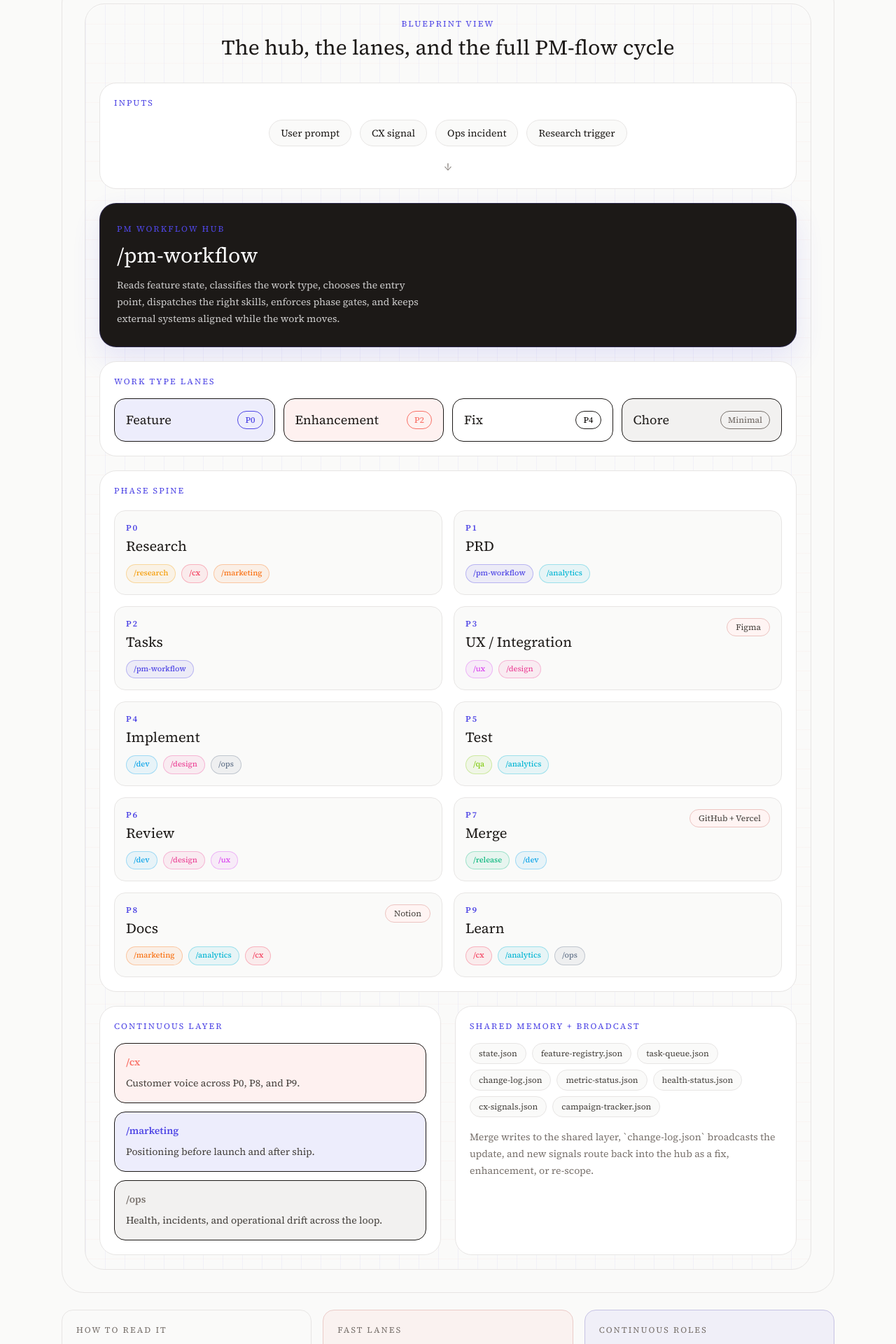
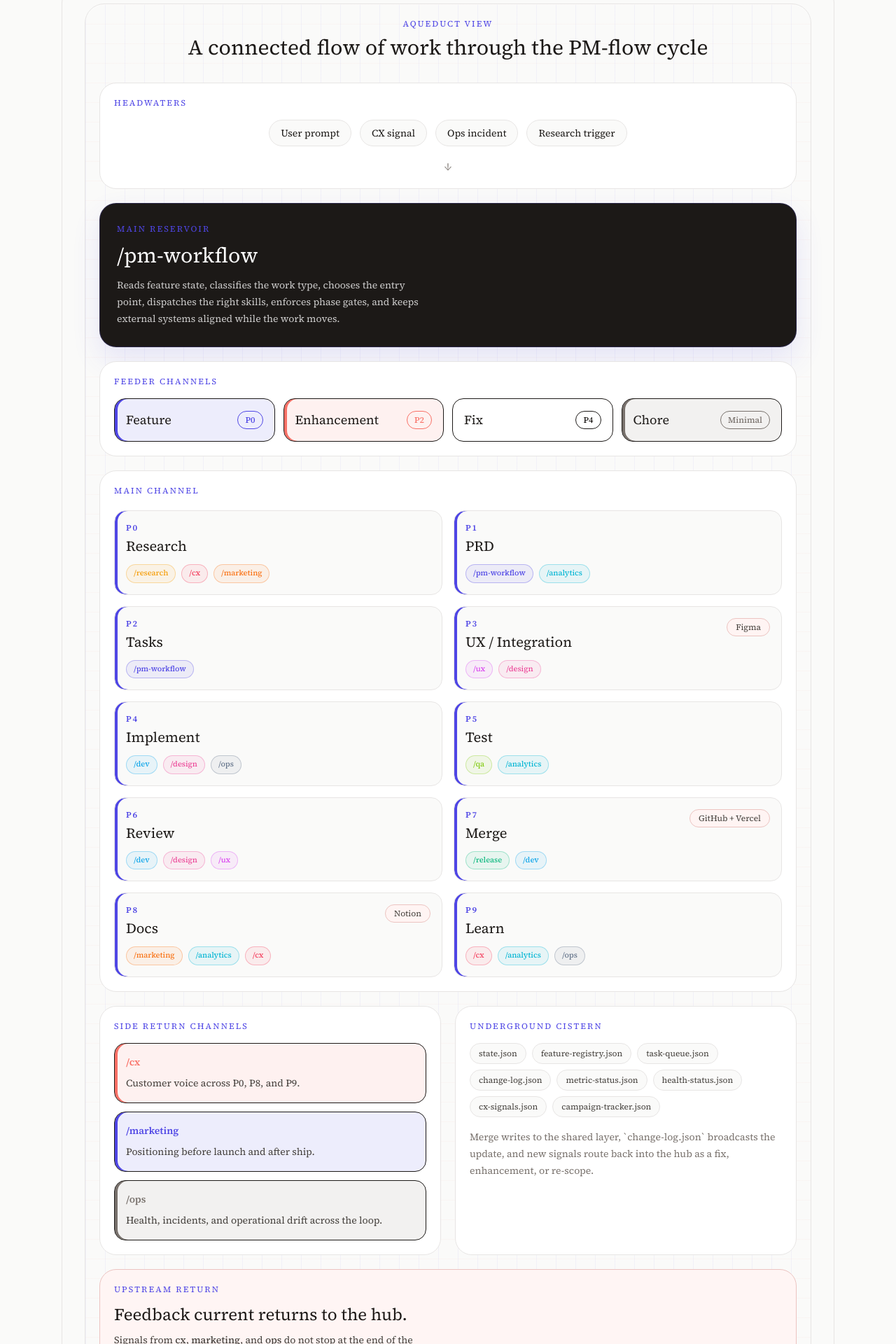
Before and after one commit to Regevba/fitme-story, a Next.js app: page /pm-flow in a window 1280 px wide. Shown: the part 856-2776 px from the top of the page at 70% size. Built offline with nearby package versions, Linux system fonts and the light colour scheme; no server answers.

Commit message:
style: refine pm-flow aqueduct metaphor

```diff
--- a/src/components/pm-flow/LifecycleLoop.tsx
+++ b/src/components/pm-flow/LifecycleLoop.tsx
@@ -178,15 +178,15 @@ export function LifecycleLoop() {
           }}
         >
           <div className="text-center">
-            <SectionLabel>Blueprint View</SectionLabel>
+            <SectionLabel>Aqueduct View</SectionLabel>
             <h3 className="mt-2 font-serif text-2xl md:text-3xl">
-              The hub, the lanes, and the full PM-flow cycle
+              A connected flow of work through the PM-flow cycle
             </h3>
           </div>
 
           <div className="mt-8 space-y-5">
             <div className="rounded-3xl border border-[var(--color-neutral-200)] bg-white p-5 dark:border-[var(--color-neutral-700)] dark:bg-[var(--color-neutral-800)]">
-              <SectionLabel>Inputs</SectionLabel>
+              <SectionLabel>Headwaters</SectionLabel>
               <div className="mt-4 flex flex-wrap justify-center gap-3">
                 {INPUTS.map((item) => (
                   <span
@@ -201,7 +201,7 @@ export function LifecycleLoop() {
             </div>
 
             <div className="rounded-3xl border border-[color:color-mix(in_srgb,var(--color-brand-indigo)_22%,transparent)] bg-[var(--color-neutral-900)] px-6 py-7 text-white shadow-[0_18px_40px_rgba(79,70,229,0.12)] dark:bg-[var(--color-neutral-800)]">
-              <SectionLabel>PM Workflow Hub</SectionLabel>
+              <SectionLabel>Main Reservoir</SectionLabel>
               <div className="mt-3 font-serif text-3xl">/pm-workflow</div>
               <p className="mt-3 max-w-[60ch] text-sm leading-6 text-[rgba(255,255,255,0.78)]">
                 Reads feature state, classifies the work type, chooses the entry point,
@@ -211,13 +211,17 @@ export function LifecycleLoop() {
             </div>
 
             <div className="rounded-3xl border border-[var(--color-neutral-200)] bg-white p-5 dark:border-[var(--color-neutral-700)] dark:bg-[var(--color-neutral-800)]">
-              <SectionLabel>Work Type Lanes</SectionLabel>
+              <SectionLabel>Feeder Channels</SectionLabel>
               <div className="mt-4 grid gap-3 sm:grid-cols-2 xl:grid-cols-4">
                 {WORK_TYPES.map((type) => (
                   <div
                     key={type.label}
                     className="rounded-2xl border p-4"
-                    style={{ borderColor: `${type.accent}33`, backgroundColor: type.background }}
+                    style={{
+                      borderColor: `${type.accent}33`,
+                      backgroundColor: type.background,
+                      boxShadow: `inset 4px 0 0 ${type.accent}`,
+                    }}
                   >
                     <div className="flex items-center justify-between gap-3">
                       <div className="font-serif text-lg">{type.label}</div>
@@ -237,12 +241,13 @@ export function LifecycleLoop() {
             </div>
 
             <div className="rounded-3xl border border-[var(--color-neutral-200)] bg-white p-5 dark:border-[var(--color-neutral-700)] dark:bg-[var(--color-neutral-800)]">
-              <SectionLabel>Phase Spine</SectionLabel>
+              <SectionLabel>Main Channel</SectionLabel>
               <div className="mt-5 grid gap-4 lg:grid-cols-2">
                 {PHASES.map((phase) => (
                   <div
                     key={phase.id}
                     className="rounded-2xl border border-[var(--color-neutral-200)] bg-[var(--color-neutral-50)] p-4 transition-colors hover:border-[color:color-mix(in_srgb,var(--color-brand-indigo)_24%,var(--color-neutral-200))] dark:border-[var(--color-neutral-700)] dark:bg-[var(--color-neutral-900)]"
+                    style={{ boxShadow: 'inset 4px 0 0 var(--color-brand-indigo)' }}
                   >
                     <div className="flex flex-wrap items-start justify-between gap-3">
                       <div>
@@ -269,7 +274,7 @@ export function LifecycleLoop() {
 
             <div className="grid gap-5 lg:grid-cols-[minmax(0,1fr)_minmax(0,1fr)]">
               <div className="rounded-3xl border border-[var(--color-neutral-200)] bg-white p-5 dark:border-[var(--color-neutral-700)] dark:bg-[var(--color-neutral-800)]">
-                <SectionLabel>Continuous Layer</SectionLabel>
+                <SectionLabel>Side Return Channels</SectionLabel>
                 <div className="mt-4 space-y-3">
                   {CONTINUOUS.map((item) => (
                     <div
@@ -278,6 +283,7 @@ export function LifecycleLoop() {
                       style={{
                         borderColor: `${item.accent}33`,
                         backgroundColor: `color-mix(in srgb, ${item.accent} 10%, white)`,
+                        boxShadow: `inset 4px 0 0 ${item.accent}`,
                       }}
                     >
                       <div className="text-sm font-semibold" style={{ color: item.accent }}>
@@ -292,7 +298,7 @@ export function LifecycleLoop() {
               </div>
 
               <div className="rounded-3xl border border-[var(--color-neutral-200)] bg-white p-5 dark:border-[var(--color-neutral-700)] dark:bg-[var(--color-neutral-800)]">
-                <SectionLabel>Shared Memory + Broadcast</SectionLabel>
+                <SectionLabel>Underground Cistern</SectionLabel>
                 <div className="mt-4 flex flex-wrap gap-2">
                   {SHARED_FILES.map((item) => (
                     <span
@@ -308,6 +314,14 @@ export function LifecycleLoop() {
                   and new signals route back into the hub as a fix, enhancement, or re-scope.
                 </p>
               </div>
+            </div>
+
+            <div className="rounded-3xl border border-[color:color-mix(in_srgb,var(--color-brand-coral)_28%,var(--color-neutral-200))] bg-[color:color-mix(in_srgb,var(--color-brand-coral)_7%,white)] p-5 dark:border-[var(--color-neutral-700)] dark:bg-[var(--color-neutral-900)]">
+              <SectionLabel>Upstream Return</SectionLabel>
+              <div className="mt-3 font-serif text-2xl">Feedback current returns to the hub.</div>
+              <p className="mt-2 max-w-[62ch] text-sm leading-6 text-[var(--color-neutral-700)] dark:text-[var(--color-neutral-300)]">
+                Signals from <span className="font-medium">cx</span>, <span className="font-medium">marketing</span>, and <span className="font-medium">ops</span> do not stop at the end of the flow. They are elevated back upstream, feeding the next decision the same way water returns to a reservoir.
+              </p>
             </div>
           </div>
         </div>
```
Lines whose indentation alone changed are shown as unchanged.
